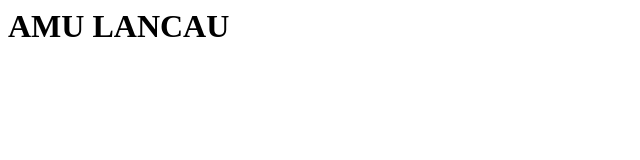
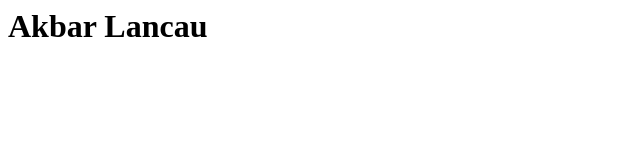
Before and after one commit to alei101/alei101, a plain HTML site: page index.html in a window 1280 px wide. Shown: the whole page, without its empty margins (0-640 px from the left). Drawn offline with Linux system fonts and the light colour scheme.

Commit message:
Update index.html

```diff
--- a/index.html
+++ b/index.html
@@ -1 +1 @@
-<h1>AMU LANCAU</h1>
+<h1>Akbar Lancau</h1>
```
